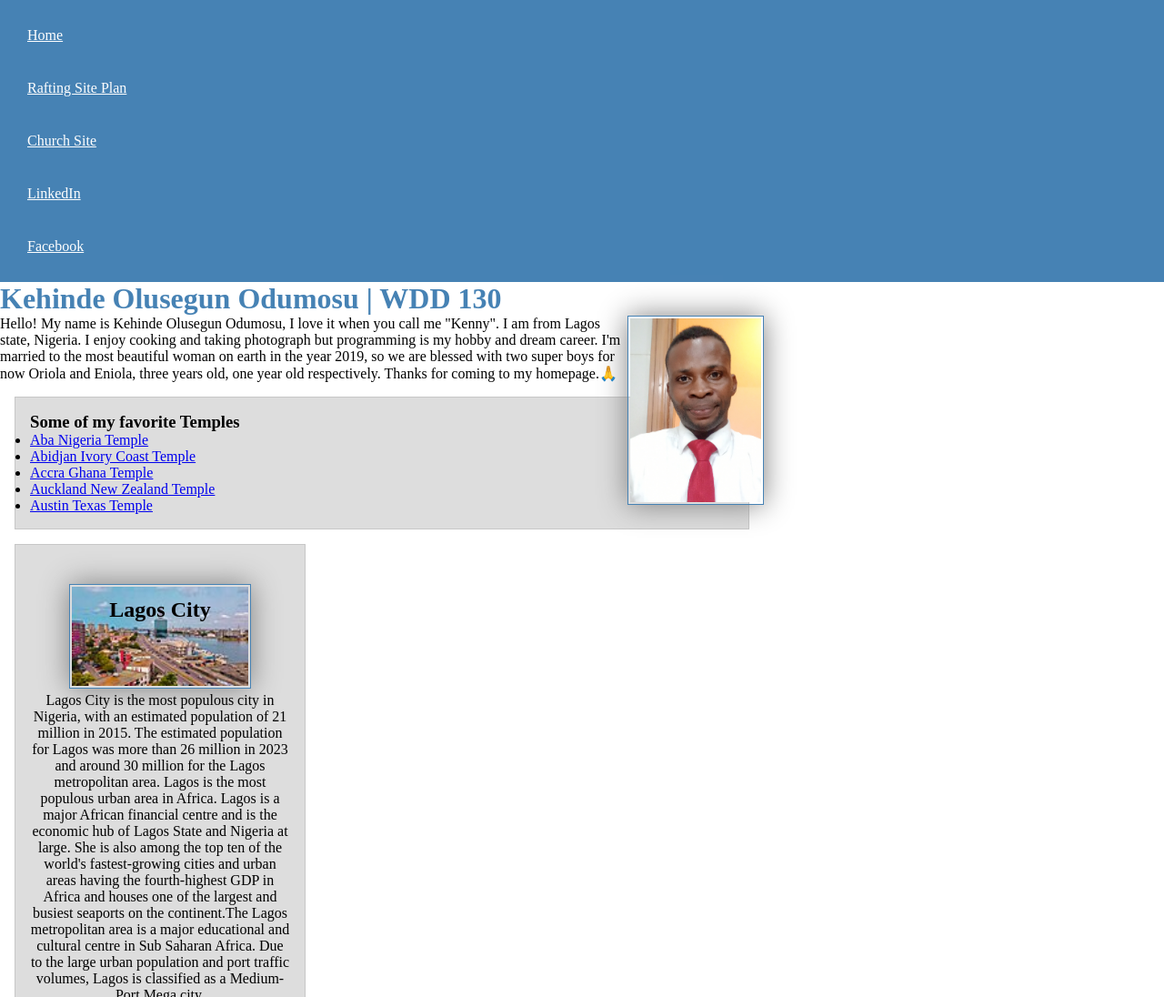
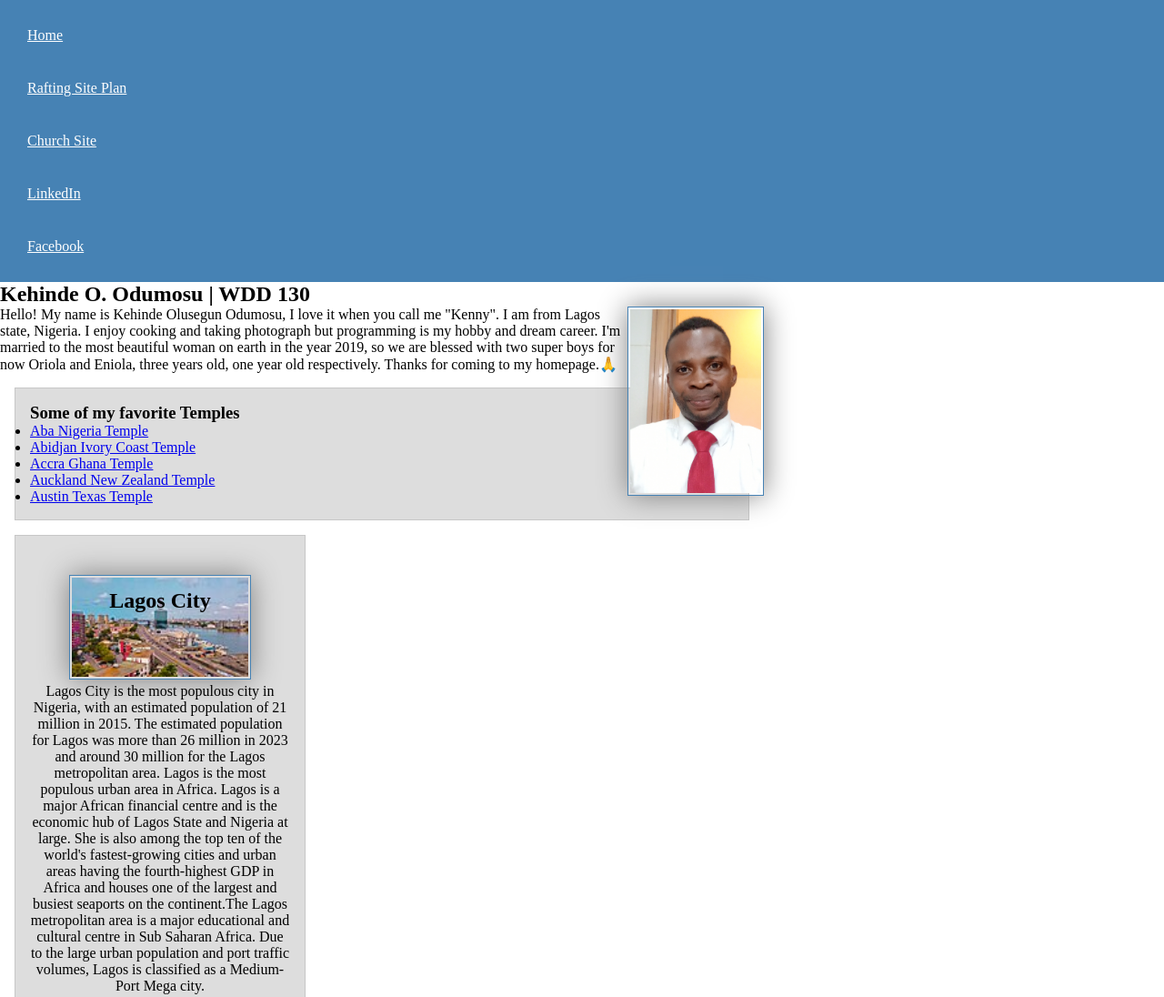
Before and after one commit to KOdumosu/WDD130, a plain HTML site: page index.html in a window 1280 px wide. Shown: the top 1096 px of the page at 91% size. Drawn offline with Linux system fonts and the light colour scheme.

Commit message:
homepage more update with encasing main and aside with div

```diff
--- a/index.html
+++ b/index.html
@@ -20,8 +20,9 @@
             <a href="https://www.facebook.com/profile.php?id=100069038182830&mibextid=2JQ9oc">Facebook</a>
         </nav>
     </header>
+    <div class="grid">
     <main>
-        <h1>Kehinde Olusegun Odumosu | WDD 130</h1>
+        <h2>Kehinde O. Odumosu | WDD 130</h2>
         <img src="images/Profile.jpg" alt="Hello, my name is Kehinde Olusegun Odumosu" width="200">
         <p>Hello! My name is Kehinde Olusegun Odumosu, I love it when you call me "Kenny". I am from Lagos state,
             Nigeria.
@@ -60,6 +61,7 @@
             Africa. Due to the large urban population and port traffic volumes, Lagos is classified as a Medium-Port
             Mega city.</p>
     </aside>
+    </div>
     <footer>
         <p>©2024 🌴Odumosu Kehinde Olusegun 🌴Lagos, Nigeria</p>
     </footer>
```
